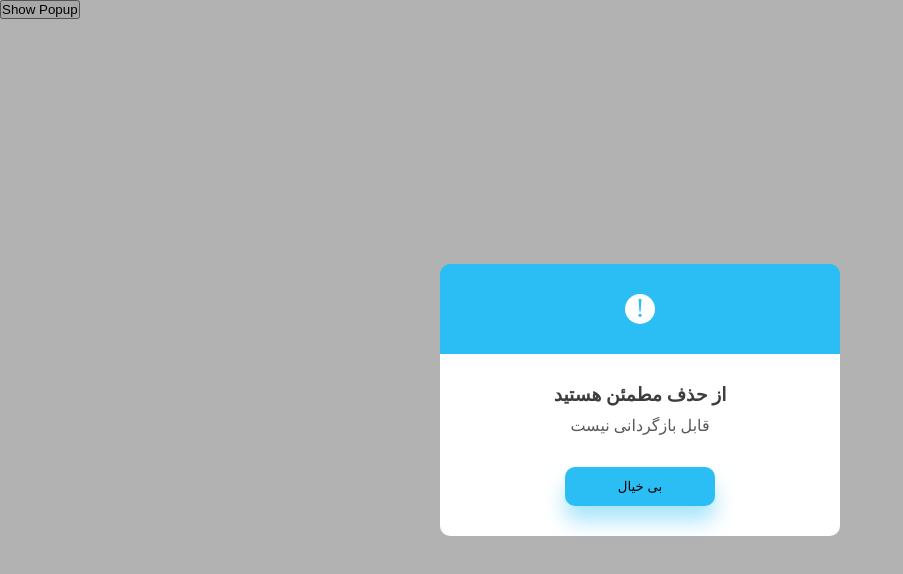
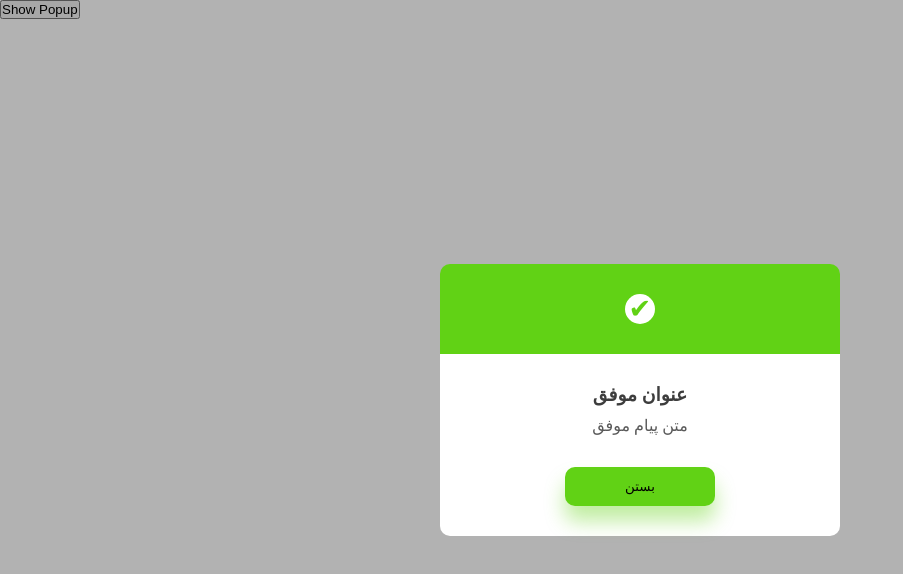
Before and after one commit to Mohammad-73/ex-popup-js, a plain HTML site: page index.html in a window 1280 px wide. Both pictures are taken after a click on the button "Show Popup". Shown: the whole page, without its empty margins (0-903 px from the left). Drawn offline with Linux system fonts and the light colour scheme.

```diff
--- a/index.html
+++ b/index.html
@@ -4,22 +4,22 @@
     <meta charset="UTF-8" />
     <meta name="viewport" content="width=device-width, initial-scale=1.0" />
     <title>EX POPUP JS</title>
-    <link rel="stylesheet" href="alert.min.css" />
+    <link rel="stylesheet" href="css/alert.css" />
   </head>
   <body>
     <button id="show">Show Popup</button>
 
-    <script src="alert.min.js"></script>
+    <script src="js/alert.js"></script>
     <script>
       let show = document.getElementById("show");
       show.addEventListener("click", () => {
         persianAlert({
-      message: "از حذف مطمئن هستید",
-      description: "قابل بازگردانی نیست",
-      alertType: "info",
+          message: "عنوان موفق",
+          description: "متن پیام موفق",
+          alertType: "success",
           // position: "top_left",
           // timeout: 3000,
-      buttonTextClose: "بی خیال",
+          buttonTextClose: "بستن",
           showButtonClose: true,
           enableConfirm: false,
           // onConfirm: function () {
```
Also changed, not shown: assets/error.png (added), assets/info.png (added), assets/success.png (added), assets/warning.png (added), 1 other file. Lines whose indentation alone changed are shown as unchanged.
